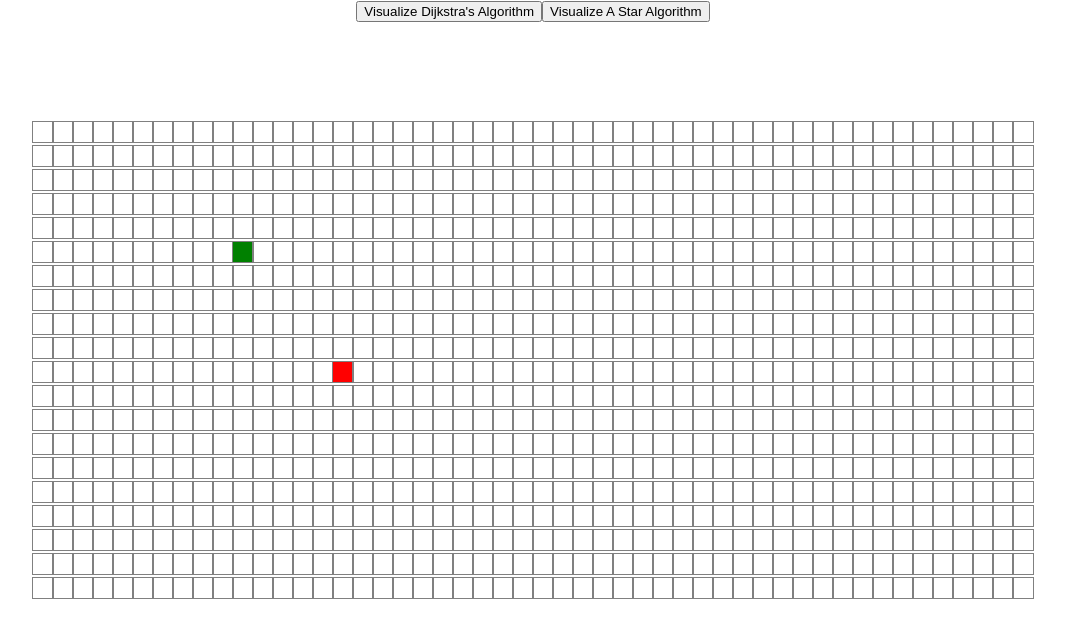
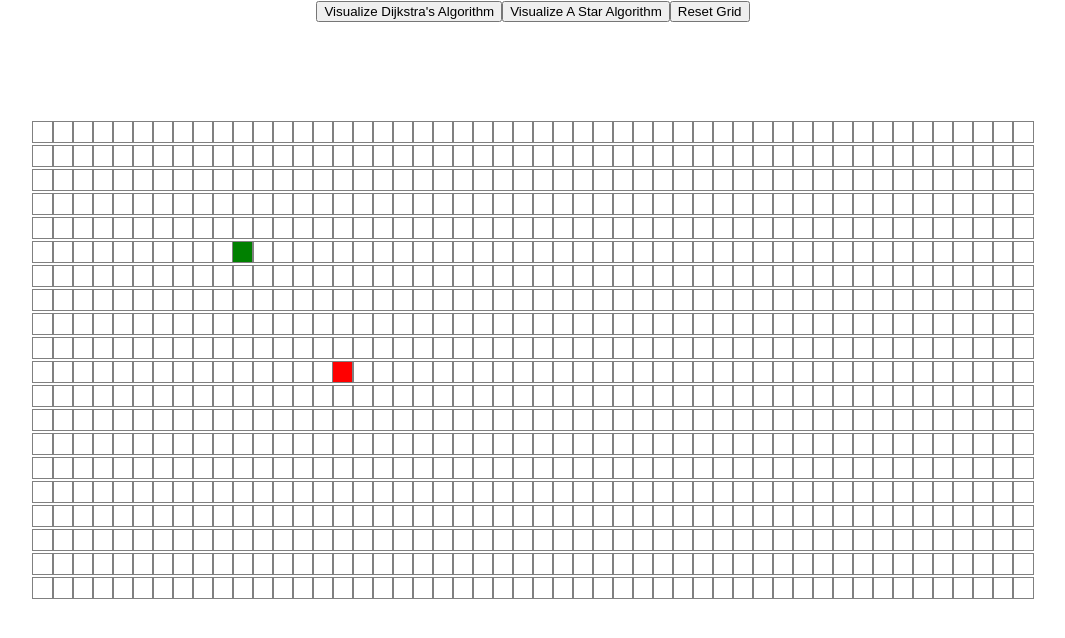
Before and after one commit to Keyuan125/Pathfinding-Visualizer, a React (Create React App) app: page / in a window 1280 px wide. Shown: the top 638 px of the page, without its empty margins (107-1172 px from the left). Built offline with nearby package versions, Linux system fonts and the light colour scheme.

Commit message:
Adding reset grid function

```diff
--- a/src/PathfindingVisualizer/PathfindingVisualizer.js
+++ b/src/PathfindingVisualizer/PathfindingVisualizer.js
@@ -26,7 +26,6 @@ export default class PathfindingVisualizer extends Component {
   }
 
   handleMouseDown(row, col) {
-    console.log("Mouse Down");
     const newGrid = getNewGridWithWallToggled(this.state.grid, row, col);
     this.setState({grid: newGrid, mouseIsPressed: true});
   }
@@ -87,10 +86,11 @@ export default class PathfindingVisualizer extends Component {
     }
   }
 
-  refreshGridWithWall() {
+  refreshGrid(refreshWall) {
     const {grid} = this.state;
     for (const row of grid) {
       for (const node of row) {
+
         node.distance = Infinity;
         node.isVisited = false;
         node.previousNode = null;
@@ -100,6 +100,13 @@ export default class PathfindingVisualizer extends Component {
         if (nodeClassName === 'node node-shortest-path' || nodeClassName === 'node node-visited') {
           document.getElementById(`node-${node.row}-${node.col}`).className = 'node node-unvisited';
         }
+
+        if (refreshWall == true) {
+          node.isWall = false;
+          if (nodeClassName === 'node node-wall') {
+            document.getElementById(`node-${node.row}-${node.col}`).className = 'node node-unvisited';
+          }
+        }
       }
     }
   }
@@ -107,7 +114,7 @@ export default class PathfindingVisualizer extends Component {
   visualizeDijkstra() {
 
     const {grid} = this.state;
-    this.refreshGridWithWall(grid);
+    this.refreshGrid(false);
     const startNode = grid[DEFAULT_START_ROW][DEFAULT_START_COL];
     const finishNode = grid[DEFAULT_TARGET_ROW][DEFAULT_TARGET_COL];
 
@@ -119,7 +126,7 @@ export default class PathfindingVisualizer extends Component {
   visualizeAStar() {
 
     const {grid} = this.state;
-    this.refreshGridWithWall(grid);
+    this.refreshGrid(false);
     const startNode = grid[DEFAULT_START_ROW][DEFAULT_START_COL];
     const finishNode = grid[DEFAULT_TARGET_ROW][DEFAULT_TARGET_COL];
     const visited = aStar(grid, startNode, finishNode);
@@ -138,6 +145,9 @@ export default class PathfindingVisualizer extends Component {
         </button>
         <button onClick={() => this.visualizeAStar()}>
           Visualize A Star Algorithm
+        </button>
+        <button onClick={() => this.refreshGrid(true)}>
+          Reset Grid
         </button>
       <div className="grid">
         {grid.map((row, rowIdx) => {
```
